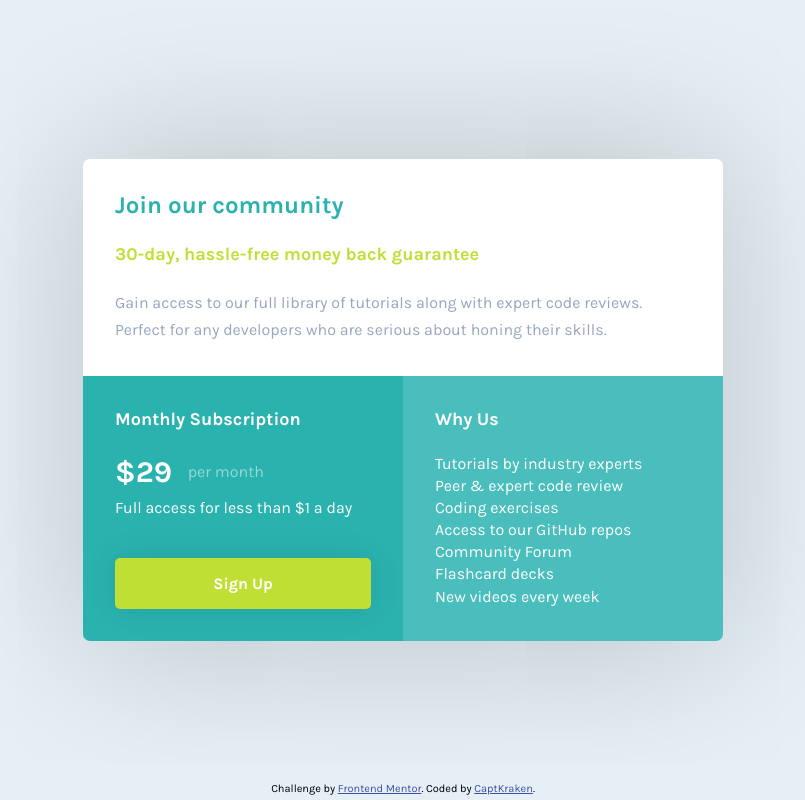
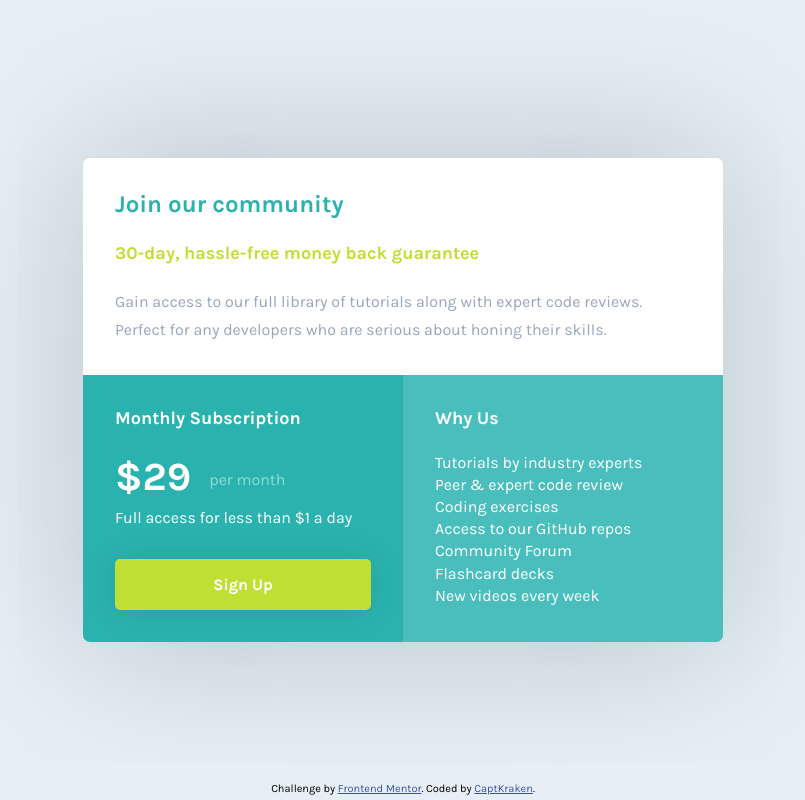
Before and after one commit to CaptKraken/single-price-grid-component, a plain HTML site: page index.html in a window 1280 px wide. Shown: the whole page, without its empty margins (237-1042 px from the left). Drawn offline with Linux system fonts and the light colour scheme.

Commit message:
Add files via upload

```diff
--- a/style/main.scss
+++ b/style/main.scss
@@ -91,7 +91,7 @@ ul {
   }
 
   &__price {
-    font-size: 1.875rem;
+    font-size: 2.5rem;
     font-weight: 700;
     margin-bottom: 0.5rem;
     &--text {
```
Also changed, not shown: style/main.css, 1 other file.
